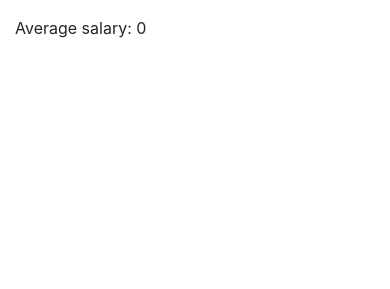
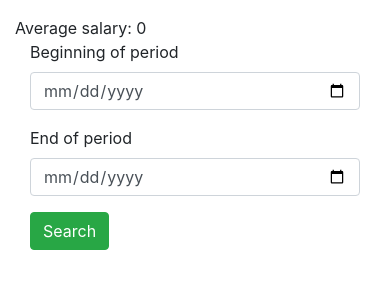
Before and after one commit to ooleksyshyn/web_project, a Flask app: page /dep/1 in a window 390 px wide; the page is wider, and only the part inside the window is pictured. Shown: the part 211-500 px from the top of that part. Run offline with Flask 2, Linux system fonts and the light colour scheme; data that the repository does not hold is empty; some libraries are stand-ins or nearby versions.

Commit message:
completed search by birth date

```diff
--- a/src/__main__.py
+++ b/src/__main__.py
@@ -6,8 +6,6 @@ if __name__ == "__main__":
     app.run(debug=True)
 
 
-# TODO: add salary and birth date for employees, average salary for department
-
 # TODO: add EDIT and DELETE functions for departments and employees
 
 # TODO: add search for employees with certain birth date, and range of birth dates
--- a/src/forms.py
+++ b/src/forms.py
@@ -10,3 +10,8 @@ class EmployeeForm(Form):
     surname = StringField("Surname")
     salary = IntegerField("Salary")
     birth_date = DateField("Date of birth")
+
+
+class SearchForm(Form):
+    first_date = DateField("Beginning of period")
+    last_date = DateField("End of period")
--- a/src/view.py
+++ b/src/view.py
@@ -1,6 +1,6 @@
 from src.app import app, db
 import src.models as md
-from src.forms import DepartmentForm, EmployeeForm
+from src.forms import DepartmentForm, EmployeeForm, SearchForm
 
 from flask import render_template, request
 from flask import url_for, redirect
@@ -14,17 +14,17 @@ def search_decorator(f):
     def search():
         q = request.args.get('q', '')
         if q:
-            deps = md.Department.query.filter(md.Department.name.contains(q) |
+            deps = md.Department.query.filter(md.Department.name.contains(q) or
                                               md.Department.slug.contains(q)).all()
             if len(deps):
                 return render_template("departments.html", deps=deps, len=len(deps))
             else:
                 empls = (db.session.query(md.Employee, md.Department)).join(
-                    md.Department.employees).filter(md.Employee.name.contains(q) |
+                    md.Department.employees).filter(md.Employee.name.contains(q) or
                                                     md.Employee.surname.contains(q)).all()
                 if len(empls):
-                    return render_template("employees.html", dep="all departments", employees=empls,
-                                           len=len(empls), all=True)
+                    return render_template("employees.html", dep="all departments (searched)", employees=empls,
+                                           len=len(empls), all=True, form=SearchForm())
         return None
 
     @wraps(f)
@@ -43,6 +43,18 @@ def search_decorator(f):
 @search_decorator
 def index():
     return render_template("index.html")
+
+
+@app.route("/search_results", methods=["POST"])
+def search_employees():
+    first_date = request.form["first_date"]
+    last_date = request.form["last_date"]
+
+    empls = db.session.query(md.Employee, md.Department).join(md.Department.employees).filter(
+        last_date >= func.date(md.Employee.birth_date), md.Employee.birth_date >= first_date).all()
+
+    return render_template("employees.html", dep="all departments (searched)", employees=empls,
+                           len=len(empls), all=True, form=SearchForm())
 
 
 @app.route("/create_department", methods=["POST", "GET"])
@@ -120,7 +132,7 @@ def department_detail(slug):
     else:
         department = md.Department.query.filter(md.Department.slug == slug).first()
     return render_template("employees.html", dep=department, employees=empls.all(),
-                           len=len(empls.all()), all=False, average_salary=average_salary)
+                           len=len(empls.all()), all=False, average_salary=average_salary, form=SearchForm())
 
 
 @app.route("/employees")
@@ -129,7 +141,8 @@ def employees():
 
     empls = (db.session.query(md.Employee, md.Department)).join(md.Department.employees).all()
 
-    return render_template("employees.html", dep="all departments", employees=empls, len=len(empls), all=True)
+    return render_template("employees.html", dep="all departments", employees=empls, len=len(empls),
+                           all=True, form=SearchForm())
 
 
 @app.route("/employee/<slug>")
--- a/templates/employees.html
+++ b/templates/employees.html
@@ -75,4 +75,20 @@
         Average salary: {{average_salary}}
     {% endif %}
 </div>
+
+<div class="container">
+    <div class="col-md-4">
+        <form action="{{url_for('search_employees')}}" method="POST">
+            {% for field in form %}
+                <div class="form-group">
+                    {{ field.label() }}
+                    {{ field(class='form-control') }}
+                </div>
+            {% endfor %}
+            <button type="submit" class="btn btn-success">
+                Search
+            </button>
+        </form>
+    </div>
+</div>
 {% endblock %}
```
